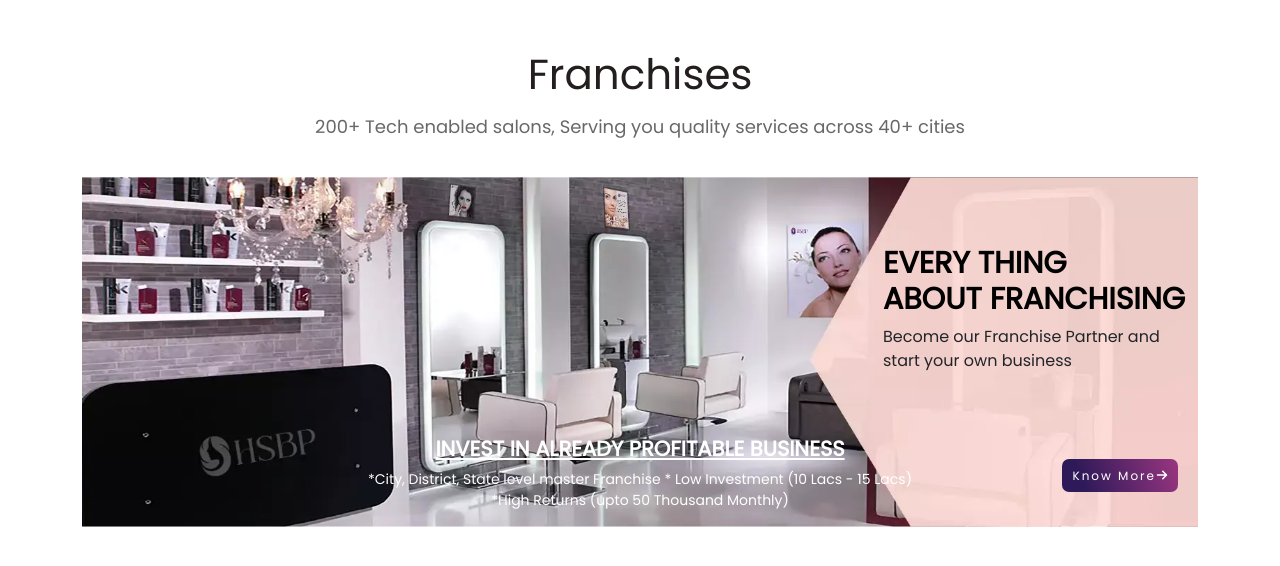
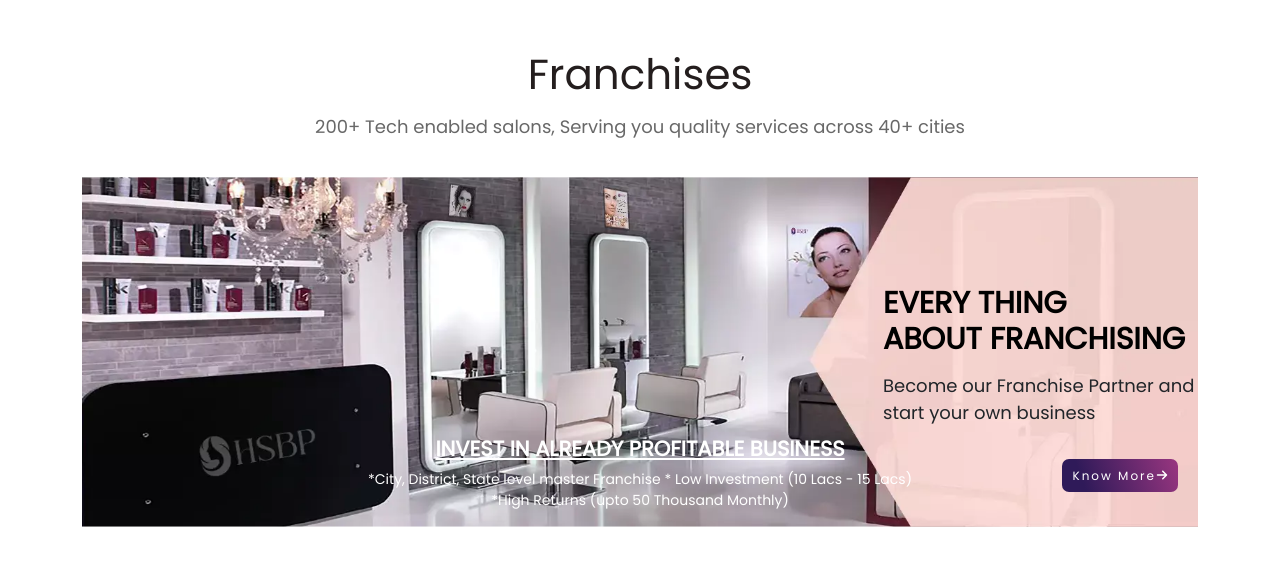
Before and after one commit to Kamleshwar123/HSBP, a Next.js app: page /homepage/franchises in a window 1280 px wide. Shown: the top 566 px of the page. Built offline with nearby package versions, Linux system fonts and the light colour scheme; a web font is replaced by a local one.

Commit message:
changes in footer

```diff
--- a/styles/style.css
+++ b/styles/style.css
@@ -755,7 +755,7 @@ padding-left: 10px;
 }
 .about-franch {
   position: absolute;
-  top: 70px;
+  top: 110px;
   right: 0;
   width: 350px;
 }
@@ -763,6 +763,10 @@ padding-left: 10px;
   font-size: 30px;
   color: #000;
   font-weight: 600;
+}
+.about-franch p{
+  font-size: 18px;
+  margin-top: 15px;
 }
 .franch-cost {
   position: absolute;
@@ -943,6 +947,16 @@ width: 200px;
   text-decoration: none;
   font-size: 14px;
   line-height: 30px;
+
+}
+.fotter-menu:hover{
+  color: #8b2e5d;
+  text-decoration: underline !important;
+}
+.fotter-menu :after{
+  color: #8b2e5d;
+  height: 10px;
+  width: 20px;
 }
 .footer-page-list ul {
   list-style-type: none;
```
